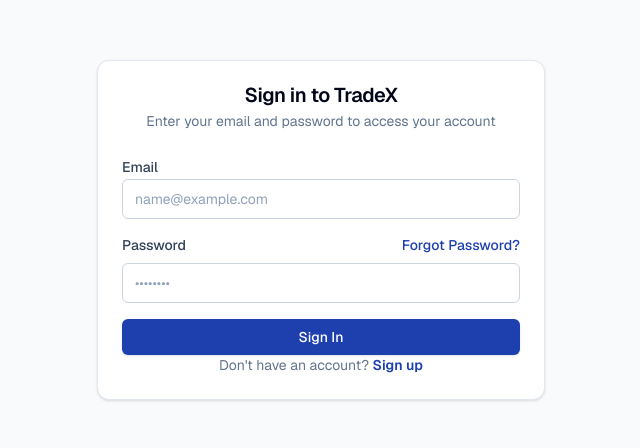
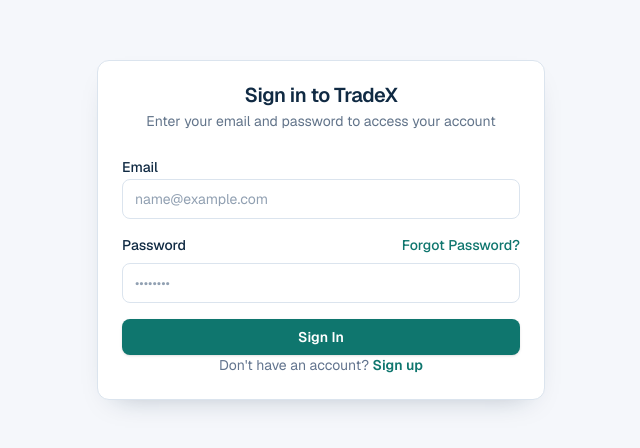
Before and after one commit to shubhamprakash681/trade-x, a Next.js app: page /login in a window 1280 px wide. Shown: the part 170-618 px from the top of the page, without its empty margins (319-959 px from the left). Built offline with nearby package versions, Linux system fonts and the light colour scheme; no server answers.

Commit message:
refactor: update UI layout, components, and CSS variables for a modernized dashboard aesthetic

```diff
--- a/src/app/(auth)/layout.tsx
+++ b/src/app/(auth)/layout.tsx
@@ -4,7 +4,7 @@
   children: React.ReactNode;
 }) {
   return (
-    <div className="flex min-h-screen items-center justify-center bg-slate-50 py-12 px-4 sm:px-6 lg:px-8">
+    <div className="flex min-h-screen items-center justify-center bg-[var(--app-background)] py-12 px-4 sm:px-6 lg:px-8">
       <div className="w-full max-w-md space-y-8">
         {children}
       </div>
--- a/src/app/dashboard/layout.tsx
+++ b/src/app/dashboard/layout.tsx
@@ -10,7 +10,7 @@
   return (
     <AuthGuard>
       <MarketStreamer />
-      <div className="min-h-screen bg-slate-50 flex flex-col">
+      <div className="min-h-screen bg-[var(--app-background)] flex flex-col">
         <Navbar />
         <main className="flex-1 container mx-auto px-4 py-8 sm:px-8">
           {children}
--- a/src/app/dashboard/watchlist/page.tsx
+++ b/src/app/dashboard/watchlist/page.tsx
@@ -40,7 +40,8 @@
           <p className="text-slate-500 mt-1">Keep track of your favorite stocks</p>
         </div>
         <Button
-          className="!bg-white !text-slate-700 border border-slate-300 hover:!bg-slate-50 px-3 py-1.5 h-8 text-xs"
+          variant="outline"
+          className="h-8 px-3 py-1.5 text-xs"
           onClick={() => refetch()}
           disabled={isRefetching}
         >
--- a/src/app/globals.css
+++ b/src/app/globals.css
@@ -3,26 +3,84 @@
 @custom-variant dark (&:is(.dark *));
 
 @theme {
-  --color-primary: #1e40af;
-  --color-primary-dark: #1e3a8a;
-  --color-primary-light: #3b82f6;
-
-  --color-success: #16a34a;
-  --color-danger: #dc2626;
-
-  --color-background: #f8fafc;
+  --color-primary: #0f766e;
+  --color-primary-dark: #115e59;
+  --color-primary-light: #14b8a6;
+  --color-success: #059669;
+  --color-danger: #e11d48;
+  --color-background: #f5f7fb;
   --color-surface: #ffffff;
+  --color-foreground: #102a43;
+  --color-muted: #f8fafc;
+  --color-muted-foreground: #62748a;
+  --color-ring: #14b8a6;
 
   --font-sans: var(--font-geist-sans);
   --font-mono: var(--font-geist-mono);
 }
 
 @layer base {
-  body {
-    @apply bg-slate-50 text-slate-900 font-sans antialiased;
+  :root {
+    color-scheme: light;
+    --app-background: #f5f7fb;
+    --app-background-accent: #e6fffb;
+    --app-surface: #ffffff;
+    --app-surface-muted: #f8fafc;
+    --app-border: #dbe4ee;
+    --app-foreground: #102a43;
+    --app-muted: #62748a;
+    --app-muted-soft: #91a0b2;
+    --app-hover: #eef8f7;
+    --app-ring: #14b8a6;
+    --color-background: #f5f7fb;
+    --color-foreground: #102a43;
+    --color-muted: #f8fafc;
+    --color-muted-foreground: #62748a;
+    --color-ring: #14b8a6;
   }
 
-  .dark body {
-    @apply bg-slate-950 text-slate-50;
+  .dark {
+    color-scheme: dark;
+    --app-background: #07131f;
+    --app-background-accent: #0a2430;
+    --app-surface: #0d1d2b;
+    --app-surface-muted: #102535;
+    --app-border: #244257;
+    --app-foreground: #e8f0f5;
+    --app-muted: #a7bdcc;
+    --app-muted-soft: #7792a5;
+    --app-hover: #153447;
+    --app-ring: #2dd4bf;
+    --color-background: #0d1d2b;
+    --color-foreground: #e8f0f5;
+    --color-muted: #102535;
+    --color-muted-foreground: #a7bdcc;
+    --color-ring: #2dd4bf;
+  }
+
+  html,
+  body {
+    min-height: 100%;
+    background:
+      radial-gradient(circle at top right, var(--app-background-accent), transparent 34rem),
+      var(--app-background);
+    color: var(--app-foreground);
+    @apply font-sans antialiased;
   }
 }
+
+/* Existing feature screens use Tailwind's light slate utilities. Map them to
+   semantic tokens in dark mode so every route changes together. */
+@layer utilities {
+  .dark .bg-white { background-color: var(--app-surface); }
+  .dark .bg-slate-50, .dark .bg-slate-50\/50 { background-color: var(--app-surface-muted); }
+  .dark .bg-slate-100 { background-color: #173043; }
+  .dark .bg-slate-200 { background-color: #244257; }
+  .dark .text-slate-950, .dark .text-slate-900, .dark .text-slate-800, .dark .text-slate-700 { color: var(--app-foreground); }
+  .dark .text-slate-600, .dark .text-slate-500 { color: var(--app-muted); }
+  .dark .text-slate-400 { color: var(--app-muted-soft); }
+  .dark .border-slate-100, .dark .border-slate-200, .dark .border-slate-300 { border-color: var(--app-border); }
+  .dark .hover\:bg-slate-50:hover, .dark .hover\:bg-slate-50\/50:hover,
+  .dark .hover\:bg-slate-100:hover, .dark .hover\:bg-slate-800:hover { background-color: var(--app-hover); }
+  .dark .hover\:text-slate-900:hover { color: #ffffff; }
+}
--- a/src/components/layout/ThemeToggle.tsx
+++ b/src/components/layout/ThemeToggle.tsx
@@ -2,16 +2,15 @@
 
 import { useTheme } from 'next-themes';
 import { Moon, Sun } from 'lucide-react';
-import { useEffect, useState } from 'react';
+import { useSyncExternalStore } from 'react';
 
 export function ThemeToggle() {
-  const { theme, setTheme } = useTheme();
-  const [mounted, setMounted] = useState(false);
-
-  // Avoid hydration mismatch by waiting for mount
-  useEffect(() => {
-    setMounted(true);
-  }, []);
+  const { resolvedTheme, setTheme } = useTheme();
+  const mounted = useSyncExternalStore(
+    () => () => undefined,
+    () => true,
+    () => false,
+  );
 
   if (!mounted) {
     return (
@@ -22,16 +21,16 @@
   }
 
   const toggleTheme = () => {
-    setTheme(theme === 'dark' ? 'light' : 'dark');
+    setTheme(resolvedTheme === 'dark' ? 'light' : 'dark');
   };
 
   return (
     <button
       onClick={toggleTheme}
-      className="p-2 text-slate-600 hover:text-slate-900 dark:text-slate-400 dark:hover:text-slate-50 focus:outline-none transition-colors rounded-md hover:bg-slate-100 dark:hover:bg-slate-800"
+      className="rounded-lg border border-transparent p-2 text-[var(--app-muted)] transition-colors hover:border-[var(--app-border)] hover:bg-[var(--app-hover)] hover:text-[var(--app-foreground)] focus:outline-none focus:ring-2 focus:ring-[var(--app-ring)]"
       aria-label="Toggle theme"
     >
-      {theme === 'dark' ? <Sun size={20} /> : <Moon size={20} />}
+      {resolvedTheme === 'dark' ? <Sun size={20} /> : <Moon size={20} />}
     </button>
   );
 }
--- a/src/components/ui/button.tsx
+++ b/src/components/ui/button.tsx
@@ -2,15 +2,25 @@
 
 export interface ButtonProps extends React.ButtonHTMLAttributes<HTMLButtonElement> {
   isLoading?: boolean;
+  variant?: 'primary' | 'ghost' | 'outline';
 }
 
 export const Button = React.forwardRef<HTMLButtonElement, ButtonProps>(
-  ({ className = '', isLoading, children, disabled, ...props }, ref) => {
+  ({ className = '', isLoading, variant = 'primary', children, disabled, ...props }, ref) => {
+    const variants = {
+      primary:
+        'bg-primary text-white shadow-sm hover:bg-primary-dark focus:ring-primary-light',
+      ghost:
+        'bg-transparent text-[var(--app-foreground)] shadow-none hover:bg-[var(--app-hover)] focus:ring-[var(--app-ring)]',
+      outline:
+        'border border-[var(--app-border)] bg-[var(--app-surface)] text-[var(--app-foreground)] shadow-none hover:bg-[var(--app-hover)] focus:ring-[var(--app-ring)]',
+    };
+
     return (
       <button
         ref={ref}
         disabled={isLoading || disabled}
-        className={`inline-flex items-center justify-center rounded-md bg-primary px-4 py-2 text-sm font-medium text-white shadow-sm hover:bg-primary-dark focus:outline-none focus:ring-2 focus:ring-primary-light focus:ring-offset-2 disabled:opacity-50 transition-colors ${className}`}
+        className={`inline-flex items-center justify-center rounded-lg px-4 py-2 text-sm font-semibold focus:outline-none focus:ring-2 focus:ring-offset-2 focus:ring-offset-[var(--app-background)] disabled:cursor-not-allowed disabled:opacity-50 transition-colors ${variants[variant]} ${className}`}
         {...props}
       >
         {isLoading ? (
--- a/src/components/ui/card.tsx
+++ b/src/components/ui/card.tsx
@@ -4,7 +4,7 @@
   ({ className = '', ...props }, ref) => (
     <div
       ref={ref}
-      className={`rounded-xl border border-slate-200 bg-white text-slate-950 shadow-sm ${className}`}
+      className={`rounded-xl border border-[var(--app-border)] bg-[var(--app-surface)] text-[var(--app-foreground)] shadow-[0_12px_28px_-18px_rgba(15,42,67,0.35)] ${className}`}
       {...props}
     />
   )
@@ -37,7 +37,7 @@
   ({ className = '', ...props }, ref) => (
     <p
       ref={ref}
-      className={`text-sm text-slate-500 ${className}`}
+      className={`text-sm text-[var(--app-muted)] ${className}`}
       {...props}
     />
   )
--- a/src/components/ui/input.tsx
+++ b/src/components/ui/input.tsx
@@ -10,7 +10,7 @@
       <div className="w-full">
         <input
           ref={ref}
-          className={`flex h-10 w-full rounded-md border border-slate-300 bg-white px-3 py-2 text-sm placeholder:text-slate-400 focus:outline-none focus:ring-2 focus:ring-[var(--color-primary)] focus:border-transparent disabled:cursor-not-allowed disabled:opacity-50 ${
+          className={`flex h-10 w-full rounded-lg border border-[var(--app-border)] bg-[var(--app-surface)] px-3 py-2 text-sm text-[var(--app-foreground)] placeholder:text-[var(--app-muted-soft)] focus:outline-none focus:ring-2 focus:ring-[var(--app-ring)] focus:border-transparent disabled:cursor-not-allowed disabled:opacity-50 ${
             error ? 'border-[var(--color-danger)] focus:ring-[var(--color-danger)]' : ''
           } ${className}`}
           {...props}
--- a/src/components/ui/label.tsx
+++ b/src/components/ui/label.tsx
@@ -6,7 +6,7 @@
   ({ className = '', ...props }, ref) => (
     <label
       ref={ref}
-      className={`text-sm font-medium leading-none peer-disabled:cursor-not-allowed peer-disabled:opacity-70 text-slate-700 ${className}`}
+      className={`text-sm font-medium leading-none text-[var(--app-foreground)] peer-disabled:cursor-not-allowed peer-disabled:opacity-70 ${className}`}
       {...props}
     />
   )
--- a/src/features/auth/components/ChangePasswordDialog.tsx
+++ b/src/features/auth/components/ChangePasswordDialog.tsx
@@ -133,7 +133,7 @@
           <div className="flex justify-end gap-2 pt-2">
             <Button
               type="button"
-              className="bg-transparent text-slate-700 hover:bg-slate-100 border border-slate-200 dark:text-slate-300 dark:border-slate-700 dark:hover:bg-slate-800"
+              variant="outline"
               onClick={() => handleOpenChange(false)}
               disabled={mutation.isPending}
             >
--- a/src/features/auth/components/ForgotPasswordDialog.tsx
+++ b/src/features/auth/components/ForgotPasswordDialog.tsx
@@ -167,7 +167,7 @@
 
         <DialogFooter>
           <Button
-            className="bg-transparent border border-slate-200 hover:bg-slate-100 text-slate-900"
+            variant="outline"
             type="button"
             onClick={handleClose}
           >
```
Also changed, not shown: src/components/layout/Navbar.tsx (+66 -37 lines).
